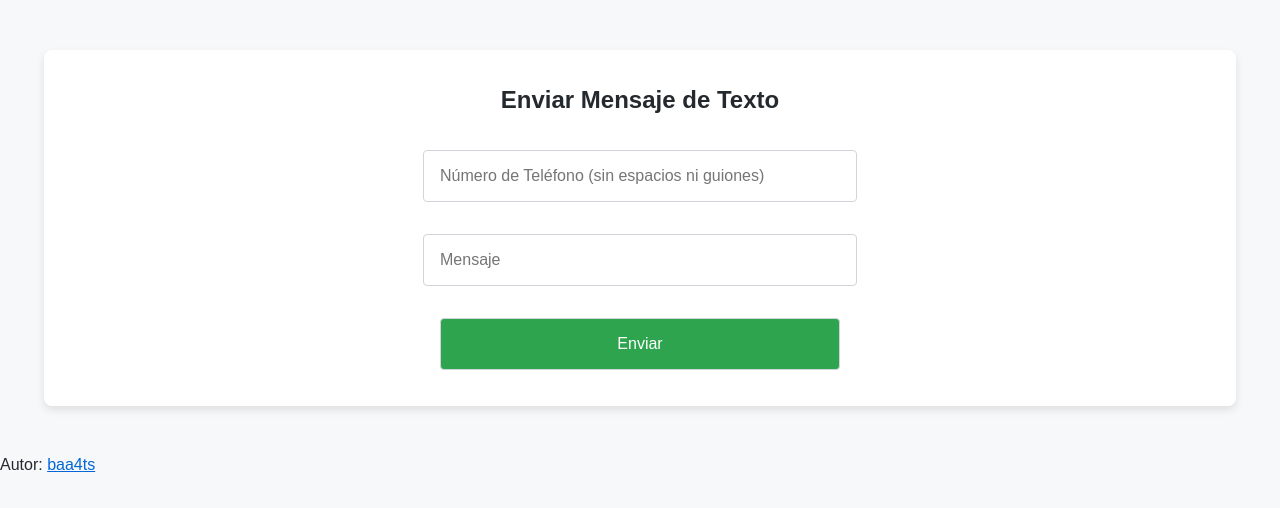
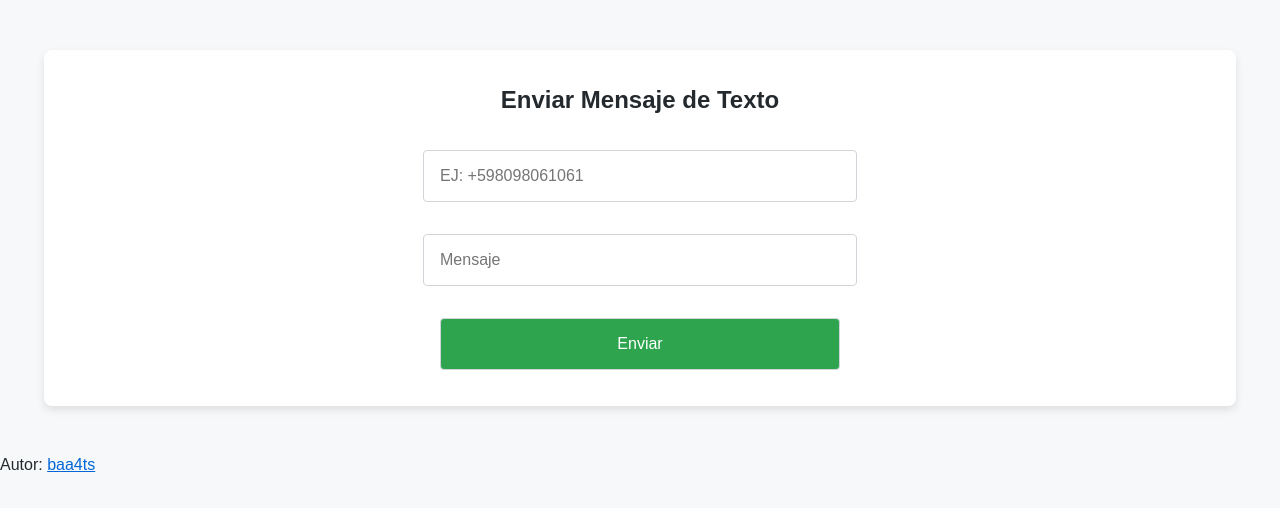
Before and after one commit to BAA4TS/BAA4TS.github.io, a plain HTML site: page index.html in a window 1280 px wide. Drawn offline with nearby package versions, Linux system fonts and the light colour scheme.

Commit message:
Update index.html

```diff
--- a/index.html
+++ b/index.html
@@ -73,7 +73,7 @@ input[type="submit"]:hover {
 <div class="container">
     <h1>Enviar Mensaje de Texto</h1>
     <form id="textForm">
-        <input type="text" id="phoneNumber" placeholder="Número de Teléfono (sin espacios ni guiones)" required>
+        <input type="text" id="phoneNumber" placeholder="EJ: +598098061061" required>
         <input type="text" id="message" placeholder="Mensaje" required>
         <input type="submit" value="Enviar">
     </form>
```
